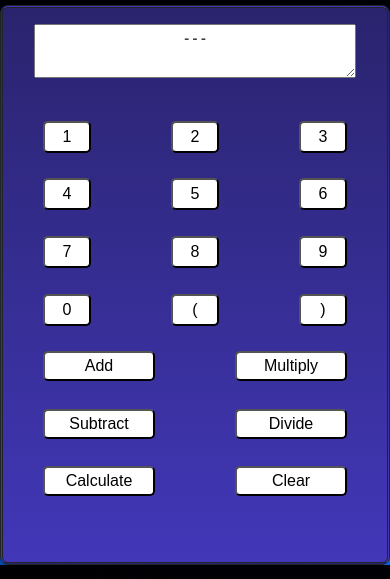
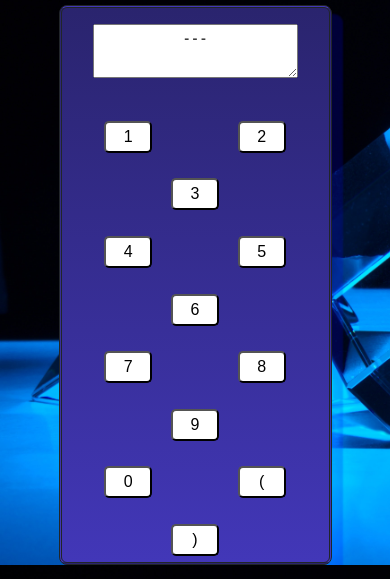
Before and after one commit to imacmumf/CalculatorApp, a plain HTML site: page index.html in a window 390 px wide. Shown: the part 195-774 px from the top of the page. Drawn offline with nearby package versions, Linux system fonts and the light colour scheme; a web font is replaced by a local one.

Commit message:
resize media again

```diff
--- a/CSS/styles.css
+++ b/CSS/styles.css
@@ -149,3 +149,10 @@ button.numbers:hover {
         width: 100%;
     }
   }
+
+  @media (max-width: 930px) {
+    /* only for screens wider or equal to 630 pixels */
+    .calcForm{
+        width: 70%;
+    }
+  }
```
